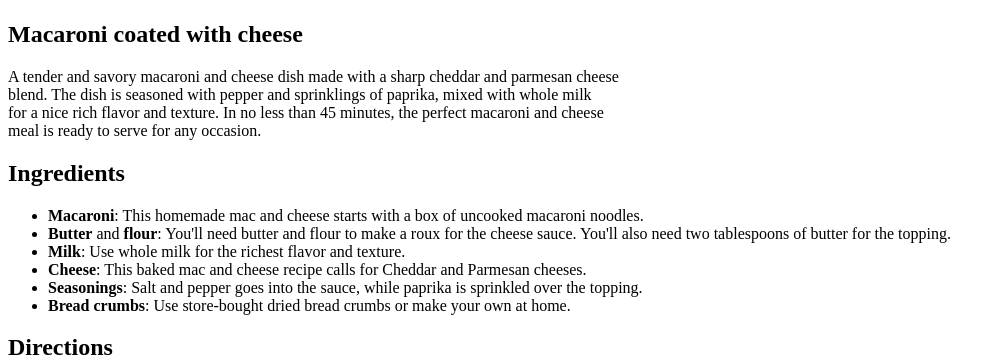
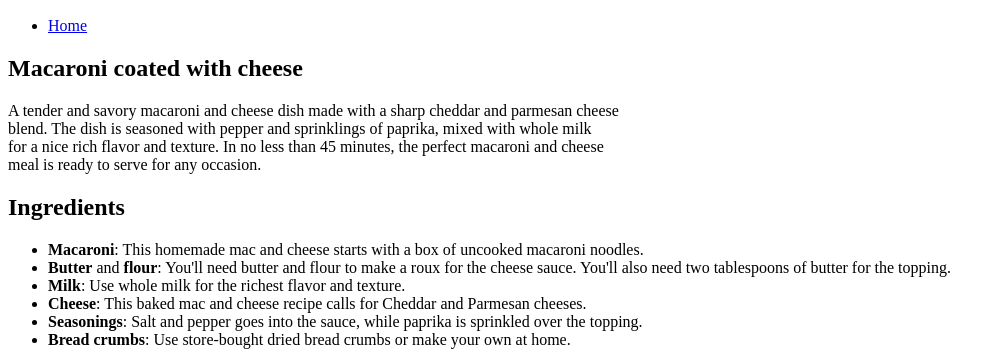
Before and after one commit to 3Flow1/odin-recipes, a plain HTML site: page recipes/mac_and_cheese.html in a window 1280 px wide. Shown: the part 458-822 px from the top of the page, without its empty margins (0-1005 px from the left). Drawn offline with Linux system fonts and the light colour scheme.

Commit message:
Add home button

```diff
--- a/recipes/mac_and_cheese.html
+++ b/recipes/mac_and_cheese.html
@@ -10,6 +10,9 @@
     <h1>Homemade Mac and Cheese</h1>
     <img src="https://www.allrecipes.com/thmb/kpM5URiIm5zHxwX7bp1tzTVlDFQ=/1500x0/filters:no_upscale():max_bytes(150000):strip_icc():format(webp)/Homemade-Mac-and-Cheese-ffae3fa24a534094bdbccb7038ba4e81.jpg"
     alt="Mac and Cheese" width="500" length="500">
+    <ul>
+        <li><a href="../index.html">Home</a></li>
+    </ul>
     <h2>Macaroni coated with cheese</h2>
     <p>A tender and savory macaroni and cheese dish made with a sharp cheddar and parmesan cheese<br>
        blend. The dish is seasoned with pepper and sprinklings of paprika, mixed with whole milk<br>
```
